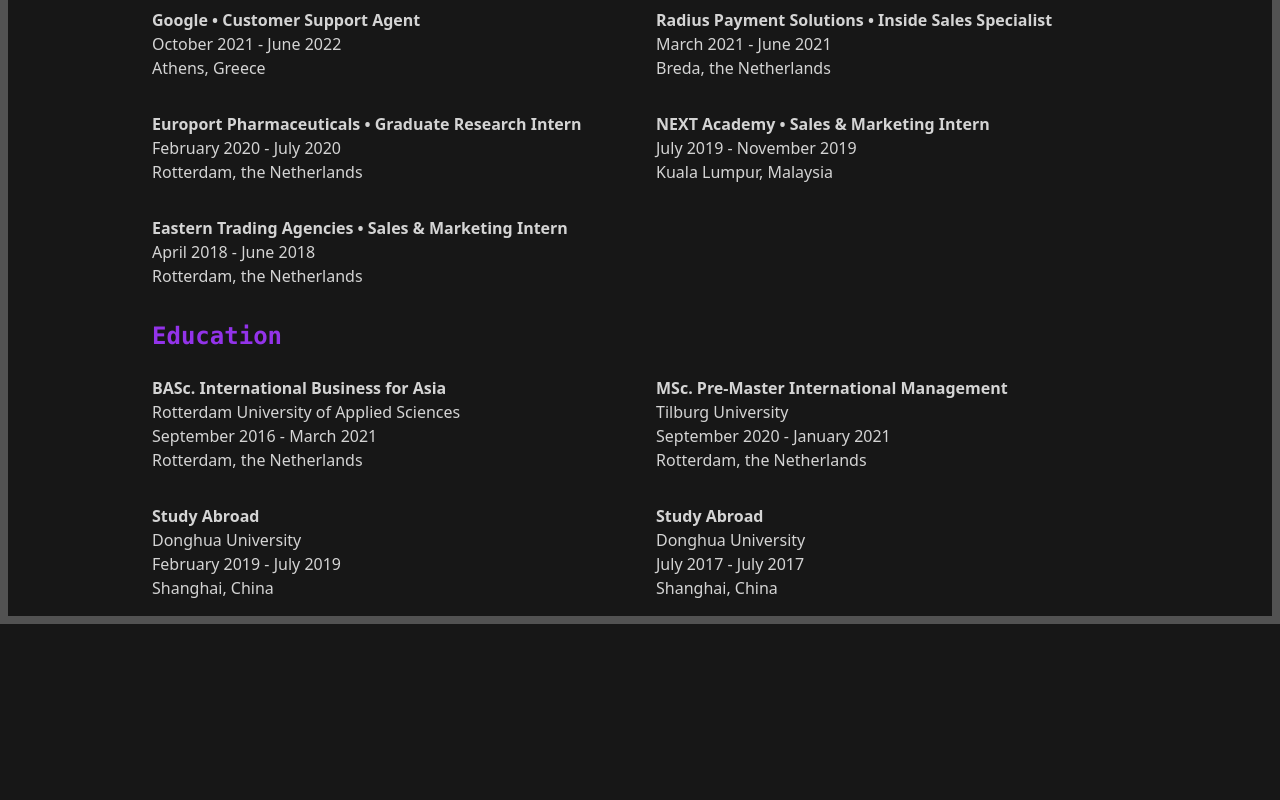
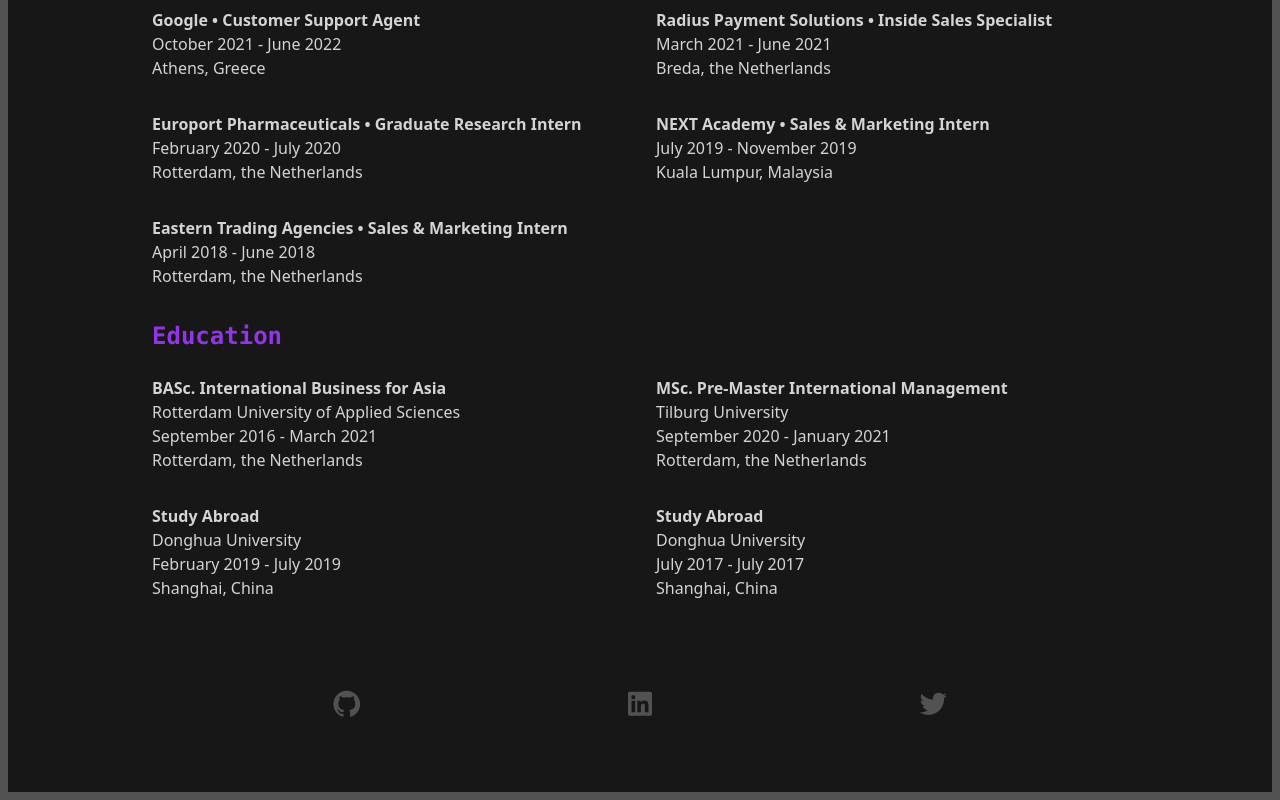
Before and after one commit to YinChuRijnaard/curriculum-vitae, a Next.js app: page / in a window 1280 px wide. Shown: the part 516-1316 px from the top of the page. Before the commit the page ends 1140 px from the top, so only its background shows below. Built offline with nearby package versions, Linux system fonts and the light colour scheme.

Commit message:
Added Education section and footer

```diff
--- /dev/null
+++ b/components/Footer.tsx
@@ -0,0 +1,32 @@
+export const Footer = () => {
+  return (
+    <footer className="flex justify-around p-16">
+      <a
+        className="text-neutral-600 hover:text-neutral-300"
+        href="https://github.com/YinChuRijnaard"
+        target="_blank"
+        rel="noreferrer"
+      >
+        <i className="ri-github-fill ri-2x"></i>
+      </a>
+      <a
+        className="text-neutral-600 hover:text-neutral-300"
+        href="https://www.linkedin.com/in/rijnaard/"
+        target="_blank"
+        rel="noreferrer"
+      >
+        <i className="ri-linkedin-box-fill ri-2x"></i>
+      </a>
+      <a
+        className="text-neutral-600 hover:text-neutral-300"
+        href="https://twitter.com/yinchurijnaard"
+        target="_blank"
+        rel="noreferrer"
+      >
+        <i className="ri-twitter-fill ri-2x"></i>
+      </a>
+    </footer>
+  );
+};
+
+// Change color of Remix Icon icons: text-red-500
--- a/pages/index.tsx
+++ b/pages/index.tsx
@@ -6,6 +6,7 @@
 import { Skills } from "../components/Skills";
 import { Experience } from "../components/Experience";
 import { Education } from "../components/Education";
+import { Footer } from "../components/Footer";
 
 const Home: NextPage = () => {
   return (
@@ -25,6 +26,7 @@
         <Skills />
         <Experience />
         <Education />
+        <Footer />
       </main>
     </>
   );
```
Also changed, not shown: pages/_app.tsx (+5 -4 lines).
